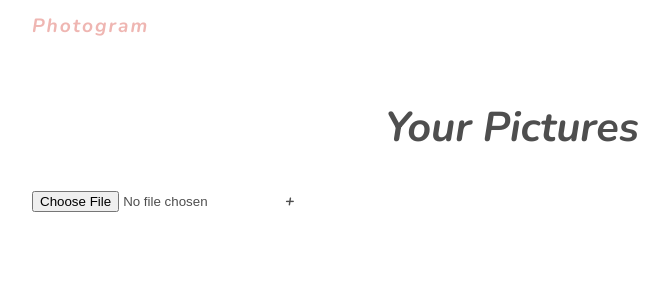
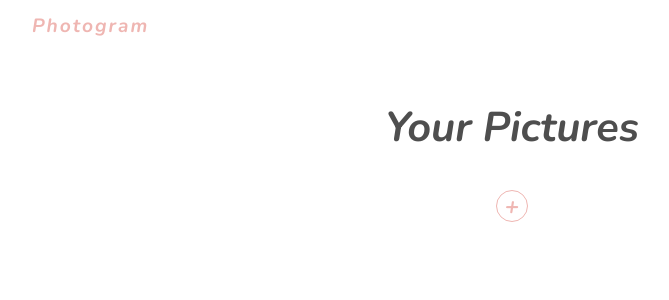
Before and after one commit to Abdo-Hassan/photo-gram, a React (Create React App) app: page / in a window 1280 px wide. Shown: the top 300 px of the page, without its empty margins (128-797 px from the left). Built offline with nearby package versions, Linux system fonts and the light colour scheme.

Commit message:
upload image to STORAGE

```diff
--- a/src/components/ProgressBar.js
+++ b/src/components/ProgressBar.js
@@ -1,8 +1,21 @@
 import React from 'react';
-import { storage } from '../firebase';
+import useStorage from '../hooks/useStorage';
+import { connect } from 'react-redux';
+import { addImage } from '../redux/reducers/image/imageAction';
 
-const ProgressBar = () => {
-  return <div className='progress-bar'>progress</div>;
+const ProgressBar = ({ addImage, image }) => {
+  const { url, progress } = useStorage(image);
+  console.log(progress, url);
+
+  return <div>{progress}</div>;
 };
 
-export default ProgressBar;
+const mapStateToProps = (state) => ({
+  image: state.userImage.image,
+});
+
+const mapDispatchToProps = (dispatch) => ({
+  addImage: (image) => dispatch(addImage(image)),
+});
+
+export default connect(mapStateToProps, mapDispatchToProps)(ProgressBar);
--- a/src/components/UploadForm.js
+++ b/src/components/UploadForm.js
@@ -22,21 +22,21 @@ const UploadForm = ({ addImage, image }) => {
 
   return (
     <form>
-      <label htmlFor=''>
-        <input type='file' onChange={changeHandler} />
+      <label htmlFor='imageUpload'>
+        <input type='file' onChange={changeHandler} id='imageUpload' />
         <span>+</span>
       </label>
       <div className='output'>
         {error && <div className='error'>{error}</div>}
         {image && <div>{image.name}</div>}
-        {image && <ProgressBar />}
+        {image && <ProgressBar addImage={addImage} image={image} />}
       </div>
     </form>
   );
 };
 
 const mapStateToProps = (state) => ({
-  image: state.userImages.image,
+  image: state.userImage.image,
 });
 
 const mapDispatchToProps = (dispatch) => ({
--- a/src/hooks/useStorage.js
+++ b/src/hooks/useStorage.js
@@ -10,7 +10,7 @@ const useStorage = (image) => {
     // refrences
     const storageRef = storage.ref(image.name);
     storageRef.put(image).on(
-      'state_change',
+      'state_changed',
       (snapshot) => {
         let percentage =
           (snapshot.bytesTransferred / snapshot.totalBytes) * 100;
--- a/src/index.css
+++ b/src/index.css
@@ -4,15 +4,11 @@
   --error: #ff4a4a;
 }
 
+/* base styles & title */
 body {
-  margin: 0;
-  padding: 0;
-  font-family: 'Nunito', sans-serif;
+  font-family: 'Nunito';
   color: var(--secondary);
 }
-
-/* base styles & title */
-
 .App {
   max-width: 960px;
   margin: 0 auto;
@@ -33,9 +29,85 @@ body {
 }
 
 /* upload form styles */
+form {
+  margin: 30px auto 10px;
+  text-align: center;
+}
+label input {
+  height: 0;
+  width: 0;
+  opacity: 0;
+}
+label {
+  display: block;
+  width: 30px;
+  height: 30px;
+  border: 1px solid var(--primary);
+  border-radius: 50%;
+  margin: 10px auto;
+  line-height: 30px;
+  color: var(--primary);
+  font-weight: bold;
+  font-size: 24px;
+  cursor: pointer;
+}
+label:hover {
+  background: var(--primary);
+  color: white;
+}
+.output {
+  height: 60px;
+  font-size: 0.8rem;
+}
+.error {
+  color: var(--error);
+}
 
 /* progress bar styles */
+.progress-bar {
+  height: 5px;
+  background: var(--primary);
+  margin-top: 20px;
+}
 
 /* image grid styles */
+.img-grid {
+  margin: 20px auto;
+  display: grid;
+  grid-template-columns: 1fr 1fr 1fr;
+  grid-gap: 40px;
+}
+.img-wrap {
+  overflow: hidden;
+  height: 0;
+  padding: 50% 0;
+  /* padding controls height, will always be perfectly square regardless of width */
+  position: relative;
+  opacity: 0.8;
+}
+.img-wrap img {
+  min-width: 100%;
+  min-height: 100%;
+  max-width: 150%;
+  position: absolute;
+  top: 0;
+  left: 0;
+}
 
 /* modal styles */
+.backdrop {
+  position: fixed;
+  top: 0;
+  left: 0;
+  width: 100%;
+  height: 100%;
+  background: rgba(0, 0, 0, 0.5);
+}
+.backdrop img {
+  display: block;
+  max-width: 60%;
+  max-height: 80%;
+  margin: 60px auto;
+  box-shadow: 3px 5px 7px rgba(0, 0, 0, 0.5);
+  border: 3px solid white;
+}
--- a/src/redux/rootReducer.js
+++ b/src/redux/rootReducer.js
@@ -4,5 +4,5 @@ import { imageReducer } from './reducers/image/imageReducer';
 
 export const rootReducer = combineReducers({
   userAuth: authReducer,
-  userImages: imageReducer,
+  userImage: imageReducer,
 });
```
